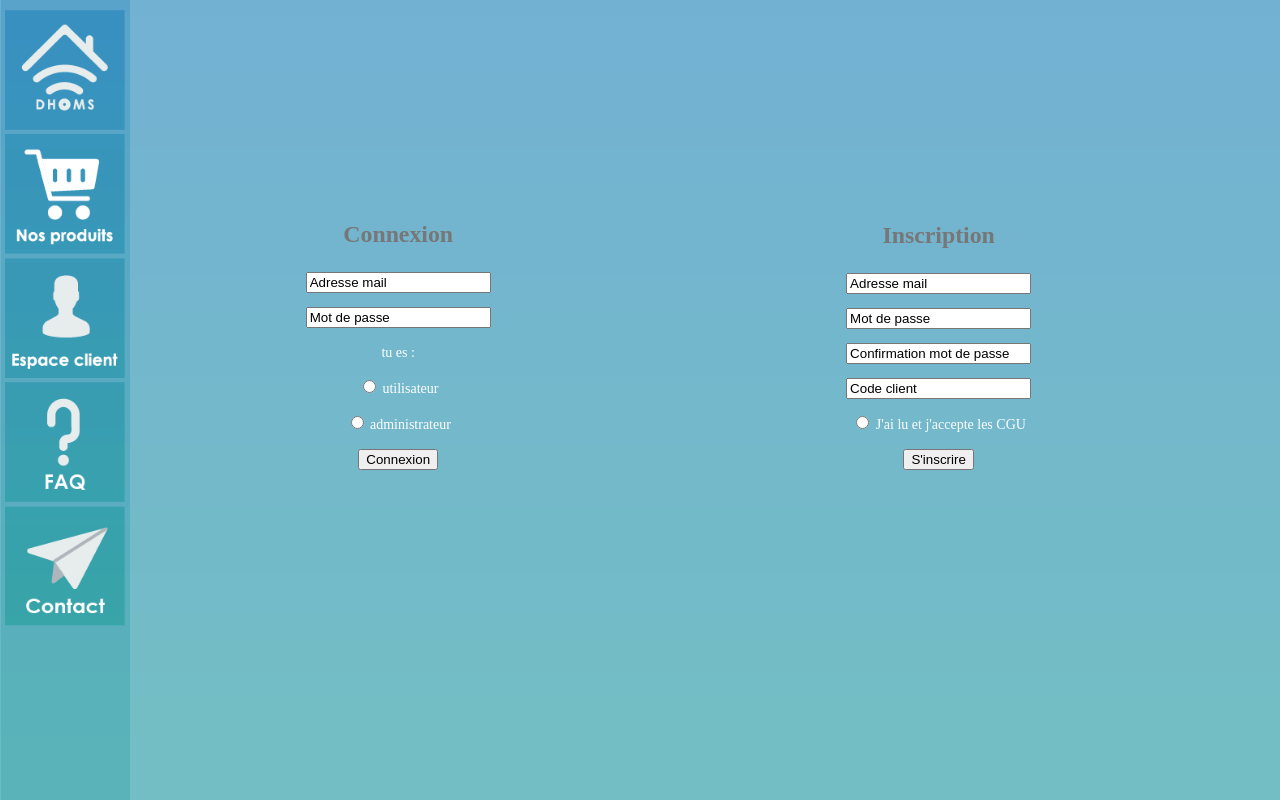
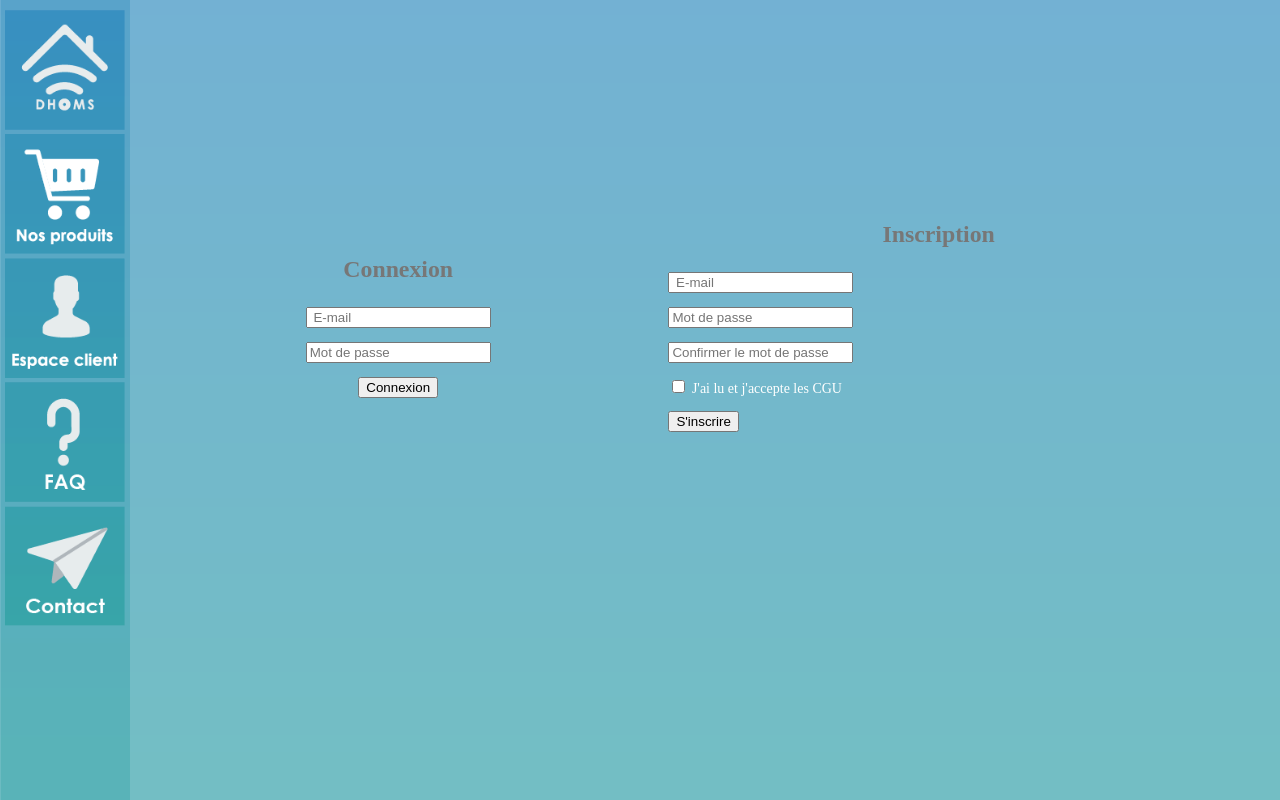
Before and after one commit to paulduval35/APP-7d, a PHP site: page /Vue/accueil.php in a window 1280 px wide. Run offline with PHP 8.4, Linux system fonts and the light colour scheme.

Commit message:
modification accueil

```diff
--- a/DHOMS/Vue/accueil.php
+++ b/DHOMS/Vue/accueil.php
@@ -16,24 +16,20 @@
             <h3 id="connexion_inscription"> Connexion </h3>
 
             <form action="connexion.php" method="post" id="p_connexion">
-                <p><input type="text" value="Adresse mail"></p> <!-- ajouter système pour filtrer les caractères non supportés par e-mail -->
-                <p><input password="password" value="Mot de passe"></p> <!-- mettre un système -->
-                <p>tu es :</p>
-                <p><input type="radio" name="areyou" value="user"> utilisateur</p>
-                <p><input type="radio" name="areyou" value="admin"> administrateur</p>
+                <p>  <input id="mail" type="email" name="email" placeholder=" E-mail" required title="E-mail du type : user@domain.com"/> </p>
+				<p> <input type="password" class=MotDePasse  name="password" required placeholder="Mot de passe"> </p>
                 <p><input type="submit" value="Connexion"></p>
             </form>
         </div>
 
     <div class="inscription">
             <h3 id="connexion_inscription"> Inscription </h3>
-            <form action="inscription.php" method="post" id="p_inscription">
-                <p><input type="text" value="Adresse mail"></p>
-                <p><input password="password" name=password value="Mot de passe"></p>
-                <p><input password="password" name= confpassword value="Confirmation mot de passe"></p>
-                <p><input type="text" value="Code client"></p>
-                <p><input type="radio" name="CGU" value="CGU"> J'ai lu et j'accepte les CGU</p>
-                <p><input type="submit" value="S'inscrire"></p>
+            <form action="inscription.php" method="post">
+			<p><input id="mailins" type="email" name="email" placeholder=" E-mail" required title="E-mail: user@domain.com"/></p>
+			<p>	<input id="mdpm" type="password" name="mdp" placeholder="Mot de passe" title="Minimum 8 caractères (uniquement des chiffres et des lettres);" required/></p>
+			<p><input id="mdp2" type="password" name="mdp2" placeholder="Confirmer le mot de passe" required></p>
+            <p><input type="checkbox" name="CGU" value="CGU"> J'ai lu et j'accepte les CGU</p>
+            <p><input type="submit" value="S'inscrire"></p>
             </form>
     </div>
     </div>
```
